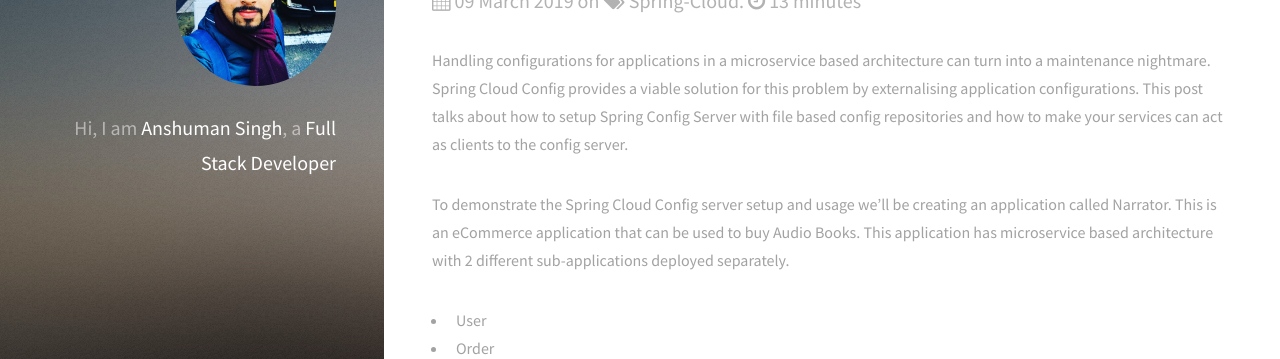
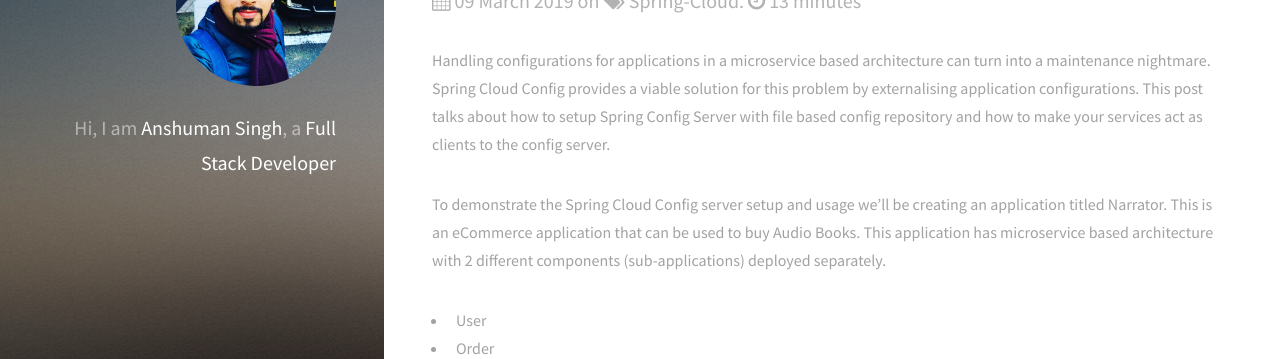
Before and after one commit to singh-anshuman/singh-anshuman.github.io, a Jekyll site: the page built from _posts/2019-03-09-spring-cloud-config-file-repo.md, in a window 1280 px wide and 900 px high. Shown: the part 170-529 px from the top of the window. Built offline with Jekyll 4.4.1, drawn with Linux system fonts in a browser that asks for light colours; comment, search, counter and statistics services are not loaded; some of the changed text lies outside the part shown.

Commit message:
Modified the content of config server blog post

```diff
--- a/_posts/2019-03-09-spring-cloud-config-file-repo.md
+++ b/_posts/2019-03-09-spring-cloud-config-file-repo.md
@@ -5,9 +5,9 @@ categories: Spring-Cloud
 image:  /images/bg.jpg
 ---
 
-Handling configurations for applications in a microservice based architecture can turn into a maintenance nightmare. Spring Cloud Config provides a viable solution for this problem by externalising application configurations. This post talks about how to setup Spring Config Server with file based config repositories and how to make your services can act as clients to the config server.
+Handling configurations for applications in a microservice based architecture can turn into a maintenance nightmare. Spring Cloud Config provides a viable solution for this problem by externalising application configurations. This post talks about how to setup Spring Config Server with file based config repository and how to make your services act as clients to the config server.
 
-To demonstrate the Spring Cloud Config server setup and usage we'll be creating an application called Narrator. This is an eCommerce application that can be used to buy Audio Books. This application has microservice based architecture with 2 different sub-applications deployed separately.
+To demonstrate the Spring Cloud Config server setup and usage we'll be creating an application titled Narrator. This is an eCommerce application that can be used to buy Audio Books. This application has microservice based architecture with 2 different components (sub-applications) deployed separately.
 
 * User
 * Order
@@ -162,7 +162,7 @@ Now lets create couple of client applications for the config server. These appli
 
 <h2>Spring Cloud Config Client - User</h2>
 
-We'll create the user application which will act as a client for the config server. This is a REST based application with 2 layers - REST Controller layer and Service layer.
+We'll create the user application which will act as a client for the config server. This is a REST based application with 2 layers - REST Controller layer and Service layer. For simplicity we are not going to create the repository layer which usually talks to the database.
 
 Once done the folder structure is going to look like this.
 
```
Also changed, not shown: other parts of _posts/2019-03-09-spring-cloud-config-file-repo.md (+7 -7 lines), 6 other files.
